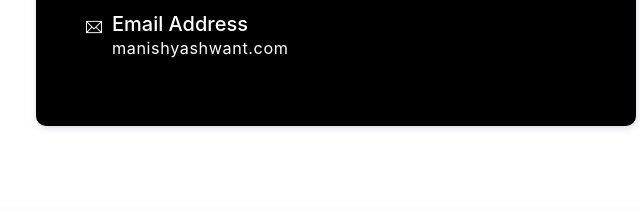
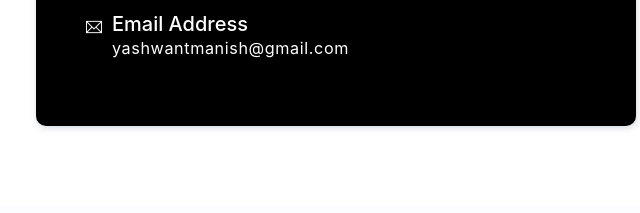
Before and after one commit to MANISHYASH/portofolio, a plain HTML site: page index.html in a window 1280 px wide. Shown: the part 4292-4505 px from the top of the page, 304-944 px from the left. Drawn offline with Linux system fonts and the light colour scheme.

Commit message:
Update index.html

```diff
--- a/index.html
+++ b/index.html
@@ -538,7 +538,7 @@
                     <i class="ti-email"></i>
                     <div class="contact1">
                         <h5>Email Address</h5>
-                        <p>manishyashwant.com</p>
+                        <p>yashwantmanish@gmail.com</p>
                     </div>
                 </div>
             </div>
```
